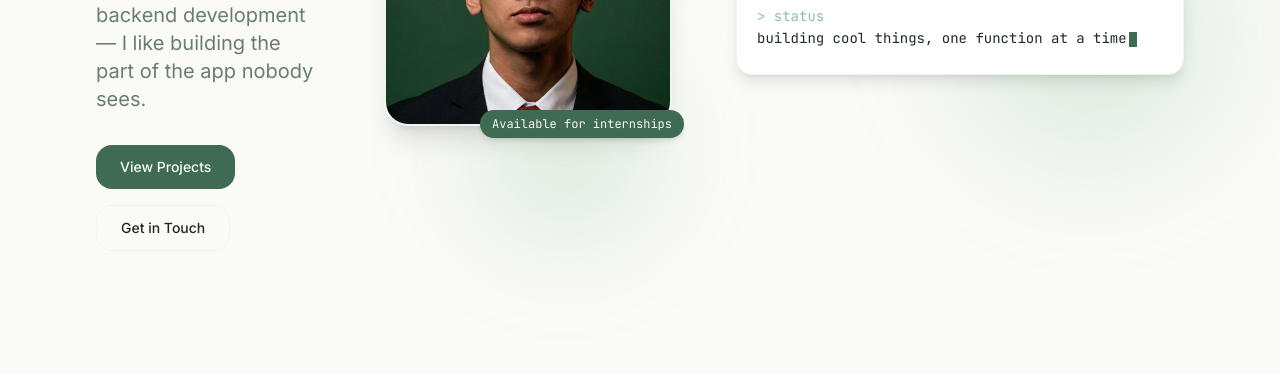
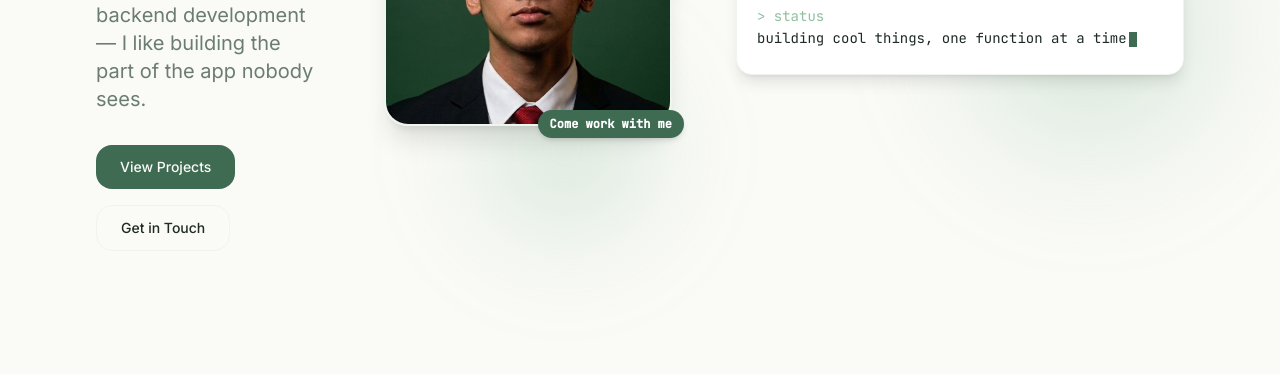
Before and after one commit to hyphocrite/Portfolio, a website built with Vite: page index.html in a window 1280 px wide. Shown: the part 426-800 px from the top of the page. Built offline with nearby package versions, Linux system fonts and the light colour scheme.

Commit message:
Update hero badge text and color

```diff
--- a/index.html
+++ b/index.html
@@ -111,9 +111,9 @@
               class="h-72 w-72 rounded-3xl object-cover object-top shadow-xl"
               style="border: 2px solid var(--border);"
             />
-            <div class="absolute -bottom-3 -right-3 rounded-2xl px-3 py-1.5 text-xs font-mono shadow-md"
-              style="background: var(--primary); color: #fafaf7;">
-              Available for internships
+           <div class="absolute -bottom-3 -right-3 rounded-2xl px-3 py-1.5 text-xs font-mono shadow-md"
+              style="background: var(--primary); color: #ffffff; font-weight: 600;">
+              Come work with me
             </div>
           </div>
         </div>
```
